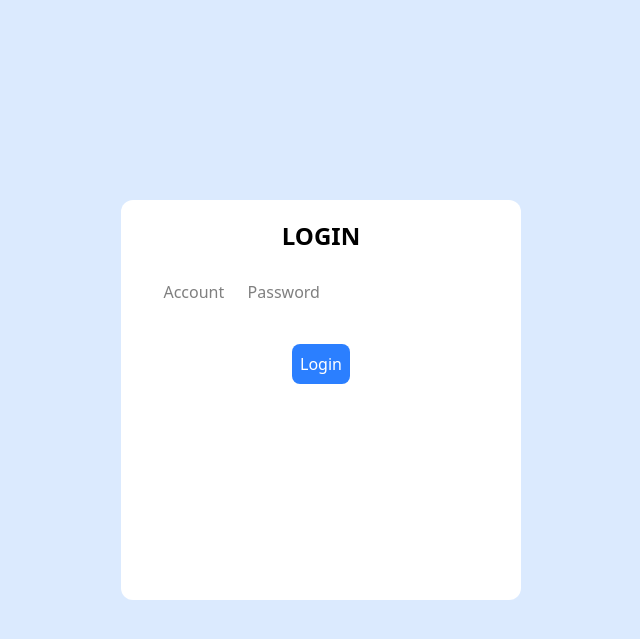
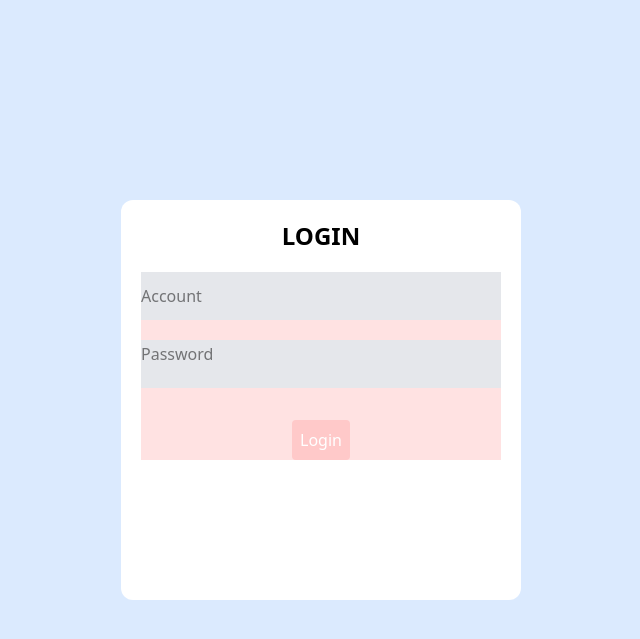
Before and after one commit to Jerdon07/account_crud, a PHP site: page / in a window 1280 px wide. Shown: the top 639 px of the page, without its empty margins (319-959 px from the left). Run offline with PHP 8.4, Linux system fonts and the light colour scheme; style sheets or scripts are compiled from the project's sources.

Commit message:
Updated the Style

```diff
--- a/index.php
+++ b/index.php
@@ -12,12 +12,12 @@
 <body class="text-center bg-blue-100 flex justify-center items-center h-screen">
 
     <div class="h-100 w-100 bg-white rounded-xl p-5">
-        <h1 class="text-2xl font-semibold">LOGIN</h1>
+        <h1 class="text-2xl font-semibold mb-5">LOGIN</h1>
 
-        <form action="" method="POST">
-            <input type="text" name="username" placeholder="Account" required class="h-20 w-20">
-            <input type="password" name="password" placeholder="Password" required>
-            <input type="submit" name="submit" value="Login" class="bg-blue-500 text-white rounded-lg p-2 mt-3">
+        <form action="" method="POST" class="bg-red-100">
+            <input type="text" name="username" placeholder="Account" required class="h-12 w-90 bg-gray-200 mb-5"><br>
+            <input type="password" name="password" placeholder="Password" required class="h-12 w-90 bg-gray-200 mb-5 pb-5"><br>
+            <input type="submit" name="submit" value="Login" class="bg-red-200 text-white rounded-sm p-2 mt-3">
         </form>
     </div>
 
```
